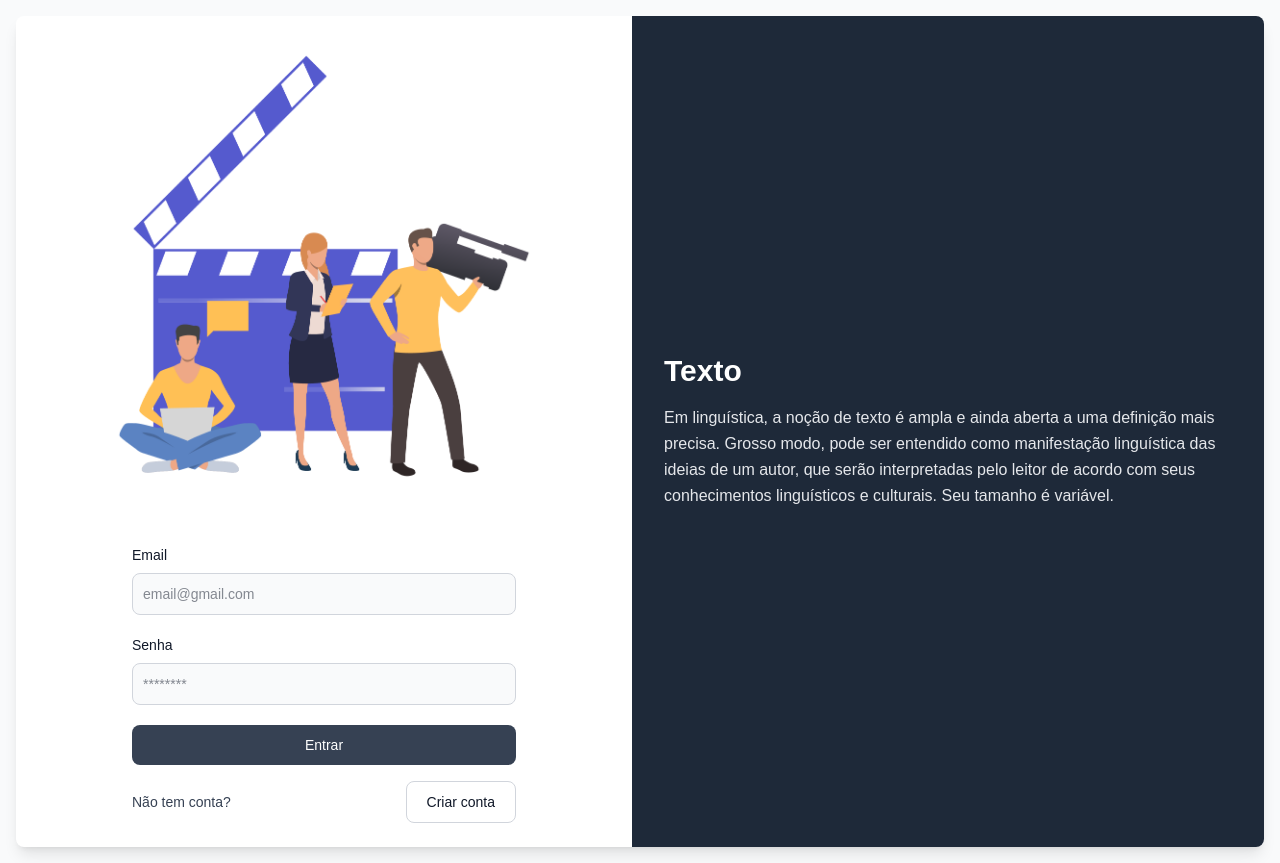
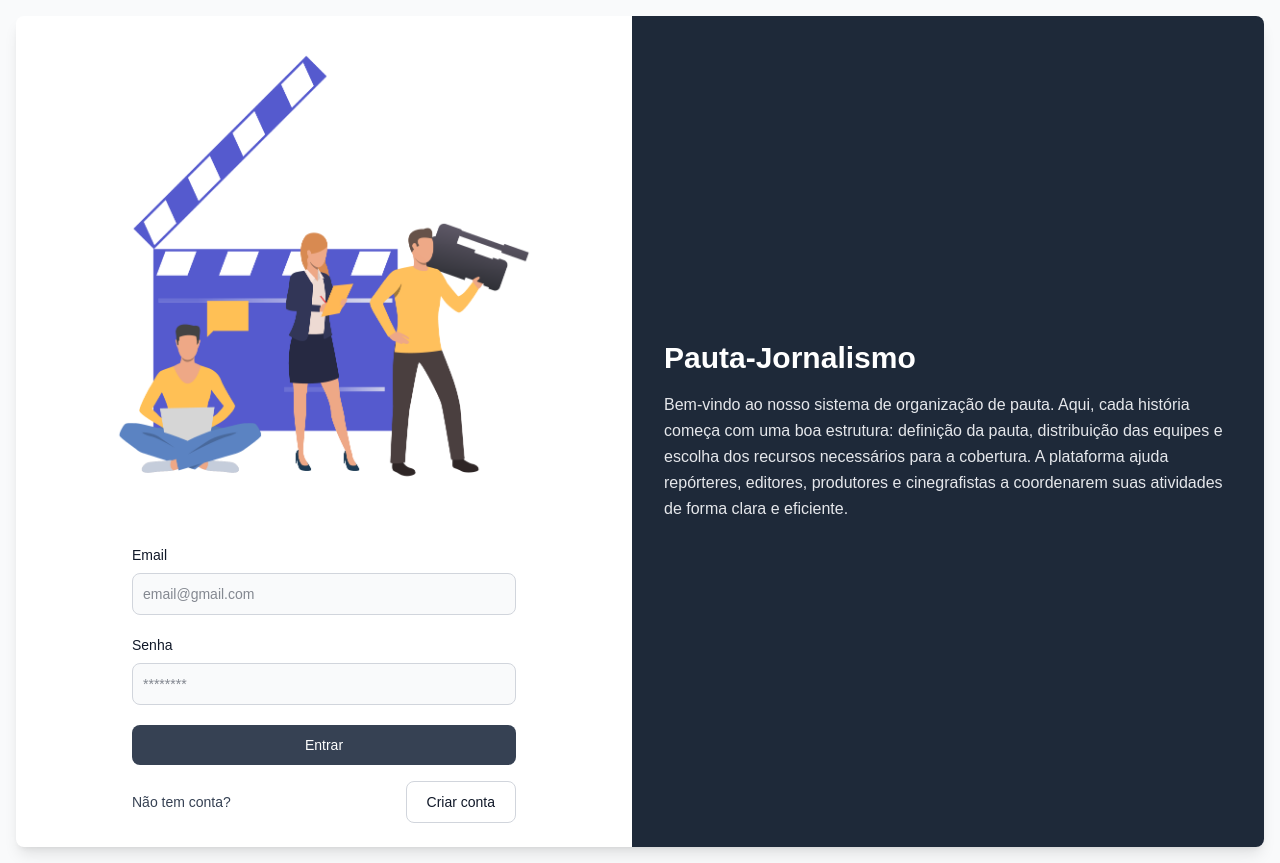
Before and after one commit to GedeonRamiro/pauta-jornalismo-front, a Next.js app: page /login in a window 1280 px wide. Built offline with nearby package versions, Linux system fonts and the light colour scheme.

Commit message:
refactor: text

```diff
--- a/app/components/Account/InfoAccount/index.tsx
+++ b/app/components/Account/InfoAccount/index.tsx
@@ -18,14 +18,15 @@ export default function Start(accountProps: { accountProps: React.ReactNode }) {
 
         <div className="flex-1 bg-gray-800 p-8 flex flex-col justify-center text-center md:text-left">
           <h2 className="text-white font-poppins text-2xl md:text-3xl font-semibold mb-4">
-            Texto
+            Pauta-Jornalismo
           </h2>
           <p className="text-gray-200 text-sm md:text-base leading-relaxed">
-            Em linguística, a noção de texto é ampla e ainda aberta a uma
-            definição mais precisa. Grosso modo, pode ser entendido como
-            manifestação linguística das ideias de um autor, que serão
-            interpretadas pelo leitor de acordo com seus conhecimentos
-            linguísticos e culturais. Seu tamanho é variável.
+            Bem-vindo ao nosso sistema de organização de pauta. Aqui, cada
+            história começa com uma boa estrutura: definição da pauta,
+            distribuição das equipes e escolha dos recursos necessários para a
+            cobertura. A plataforma ajuda repórteres, editores, produtores e
+            cinegrafistas a coordenarem suas atividades de forma clara e
+            eficiente.
           </p>
         </div>
       </div>
```
